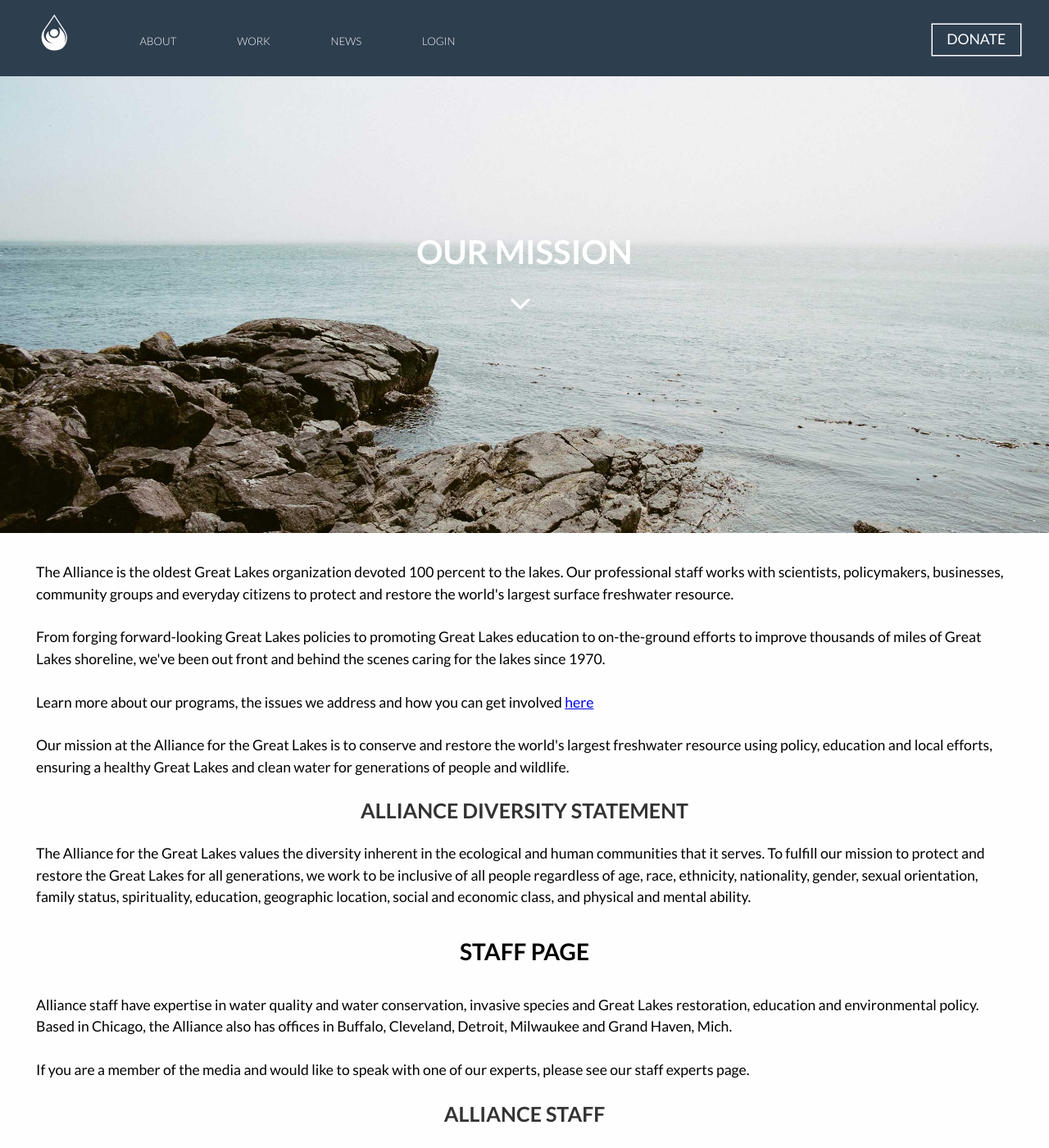
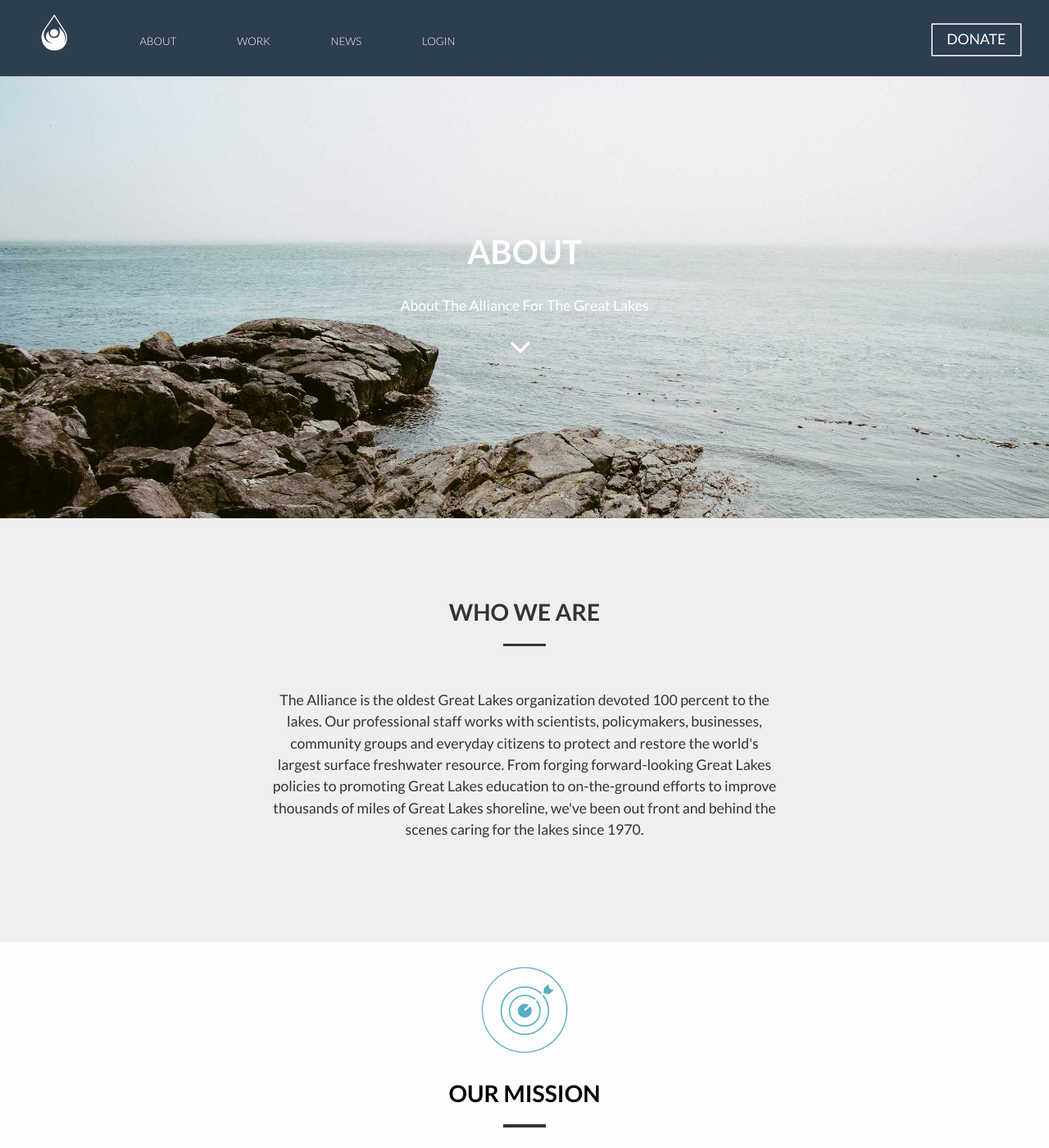
Before and after one commit to gbales11/greatlakesalliance, a Jekyll site: the page built from about.html, in a window 1280 px wide and 1400 px high. Shown: the whole window at 82% size. Built offline with Jekyll 4.4.1, drawn with Linux system fonts in a browser that asks for light colours; nearby versions of some CDN libraries; Markdown is read by kramdown in place of the engine named in the settings; some of the changed text lies outside the part shown.

Commit message:
refactor(html, css): update style of About Page
Update colors and styling on About Page.

```diff
--- a/about.html
+++ b/about.html
@@ -2,152 +2,154 @@
 layout: default
 ---
 <!-- Mission Section -->
-<h1 class="hide">About</h1>
 <div class="mission-image">
-	<h2 class="yotta">Our Mission</h2>
+	<h1 class="yotta">About</h1>
+	<p  class="subtitle-work">About The Alliance For The Great Lakes</p>
 	<i class="icon-arrow-up iconic down"></i>
 </div>
-<div class="contain">
-	<p>The Alliance is the oldest Great Lakes organization devoted 100 percent to the lakes. Our professional staff works with scientists, policymakers, businesses, community groups and everyday citizens to protect and restore the world's largest surface freshwater resource.</p>
-	<p>From forging forward-looking Great Lakes policies to promoting Great Lakes education to on-the-ground efforts to improve thousands of miles of Great Lakes shoreline, we've been out front and behind the scenes caring for the lakes since 1970.</p>
-	<p>Learn more about our programs, the issues we address and how you can get involved <a href="{{site.baseurl}}/work.html">here</a></p>
+<div class="about-section">
+	<h2>Who We Are</h2>
+	<span class="underline"></span>
+	<p class="center-align">The Alliance is the oldest Great Lakes organization devoted 100 percent to the lakes. Our professional staff works with scientists, policymakers, businesses, community groups and everyday citizens to protect and restore the world's largest surface freshwater resource. From forging forward-looking Great Lakes policies to promoting Great Lakes education to on-the-ground efforts to improve thousands of miles of Great Lakes shoreline, we've been out front and behind the scenes caring for the lakes since 1970.</p>
+</div>
 
-	<p>Our mission at the Alliance for the Great Lakes is to conserve and restore the world's largest freshwater resource using policy, education and local efforts, ensuring a healthy Great Lakes and clean water for generations of people and wildlife.</p>
+<div class="contain bottom-margin">
+
+	<i class="icon-target iconic"></i>
+	<h2>Our Mission</h2>
+	<span class="underline"></span>
+
+	<p class="center-align linkit">Our mission at the Alliance for the Great Lakes is to conserve and restore the world's largest freshwater resource using policy, education and local efforts, ensuring a healthy Great Lakes and clean water for generations of people and wildlife. Learn more about our programs, the issues we address and how you can get involved <a href="{{site.baseurl}}/work.html">here</a></p>
 
 	<h3>Alliance Diversity Statement</h3>
 
-	<p>The Alliance for the Great Lakes values the diversity inherent in the ecological and human communities that it serves. To fulfill our mission to protect and restore the Great Lakes for all generations, we work to be inclusive of all people regardless of age, race, ethnicity, nationality, gender, sexual orientation, family status, spirituality, education, geographic location, social and economic class, and physical and mental ability. </p>
+	<p class="center-align">The Alliance for the Great Lakes values the diversity inherent in the ecological and human communities that it serves. To fulfill our mission to protect and restore the Great Lakes for all generations, we work to be inclusive of all people regardless of age, race, ethnicity, nationality, gender, sexual orientation, family status, spirituality, education, geographic location, social and economic class, and physical and mental ability. </p>
 </div>
 <!-- End Issues Section -->
-<div class="contain">
-<h2>Staff Page</h2>
+<div class="contain bottom-margin">
+	<hr></hr>
+	<i class="icon-icon-5 iconic"></i>
+	<h2>Alliance Staff</h2>
+	<span class="underline"></span>
 
-<p>Alliance staff have expertise in water quality and water conservation, invasive species and Great Lakes restoration, education and environmental policy. Based in Chicago, the Alliance also has offices in Buffalo, Cleveland, Detroit, Milwaukee and Grand Haven, Mich.</p>
+	<p class="center-align">Alliance staff have expertise in water quality and water conservation, invasive species and Great Lakes restoration, education and environmental policy. Based in Chicago, the Alliance also has offices in Buffalo, Cleveland, Detroit, Milwaukee and Grand Haven, Mich.</p>
 
-<p>If you are a member of the media and would like to speak with one of our experts, please see our staff experts page.</p>
+	<div class="grid">
+		<div class="unit unit-xs-1 unit-s-1 unit-m-1 unit-l-1-3 gutter-2 staff">
+			<h6>Joel Brammeier</h6>
+			<p>President & CEO</p>
+			<p>312-445-9727</p>
+			<p>jbrammeier@greatlakes.org</p>
 
-<h3>Alliance Staff </h3>
+			<h6>Rebecca LaGesse</h6>
+			<p>Database Manager</p>
+			<p>312-445-9747</p>
+			<p>rlagesse@greatlakes.org</p>
 
-<p> Joel Brammeier
-President & CEO
-312-445-9727
-jbrammeier@greatlakes.org</p>
+			<h6>Sarah Neville</h6>
+			<p>Stewardship Coordinator</p>
+			<p>312-445-9758</p>
+			<p>sneville@greatlakes.org</p>
 
-<p>Rebecca LaGesse
-Database Manager
-312-445-9747
-rlagesse@greatlakes.org</p>
+			<h6>Todd Brennan</h6>
+			<p>Watershed Project Manager, Wisconsin</p>
+			<p>414-559-0317</p>
+			<p>tbrennan@greatlakes.org</p>
 
-<p>Sarah Neville
-Stewardship Coordinator
-312-445-9758
-sneville@greatlakes.org</p>
+			<h6>Angela Larsen</h6>
+			<p>Community Resilience Manager</p>
+			<p>312-445-9746</p>
+			<p>alarsen@greatlakes.org</p>
 
-<p>Todd Brennan
-Watershed Project Manager, Wisconsin
-414-559-0317
-tbrennan@greatlakes.org</p>
+			<h6>Mary Grace Sartoris</h6>
+			<p>Development Associate</p>
+			<p>312-445-9736</p>
+			<p>msartoris@greatlakes.org</p>
 
-<p>Angela Larsen
-Community Resilience Manager
-312-445-9746
-alarsen@greatlakes.org</p>
+			<h6>Jennifer Caddick</h6>
+			<p>Engagement Director</p>
+			<p>312-445-9760</p>
+			<p>jcaddick@greatlakes.org</p>
+		</div>
 
-<p>Mary Grace Sartoris
-Development Associate
-312-445-9736
-msartoris@greatlakes.org</p>
+		<div class="unit unit-xs-1 unit-s-1 unit-m-1 unit-l-1-3 gutter-2 staff">
+			<h6>Katharine Larson</h6>
+			<p>Education Manager</p>
+			<p>312-445-9726</p>
+			<p>klarson@greatlakes.org</p>
 
-<p>Jennifer Caddick
-Engagement Director
-312-445-9760
-jcaddick@greatlakes.org</p>
+			<h6>Carolyn Scholz</h6>
+			<p>Individual Philanthropy Director</p>
+			<p>312-445-9737</p>
+			<p>cscholz@greatlakes.org</p>
 
-<p>Katharine Larson
-Education Manager
-312-445-9726
-klarson@greatlakes.org</p>
+			<h6>Susan Campbell</h6>
+			<p>Communications Manager</p>
+			<p>414-540-0699</p>
+			<p>scampbell@greatlakes.org</p>
 
-<p>Carolyn Scholz
-Individual Philanthropy Director
-312-445-9737
-cscholz@greatlakes.org</p>
+			<h6>Michelle Liebetreu</h6>
+			<p>Institutional Development Manager</p>
+			<p>857-399-6219</p>
+			<p>mliebetreu@greatlakes.org</p>
 
-<p>Susan Campbell
-Communications Manager
-414-540-0699
-scampbell@greatlakes.org</p>
+			<h6>Stephanie Smith</h6>
+			<p>Vice President, Operations</p>
+			<p>312-445-9730</p>
+			<p>ssmith@greatlakes.org</p>
 
-<p>Michelle Liebetreu
-Institutional Development Manager
-857-399-6219
-mliebetreu@greatlakes.org</p>
+			<h6>Jamie Cross</h6>
+			<p>Adopt-a-Beach™ Manager</p>
+			<p>616-850-0745 ext. 12</p>
+			<p>jcross@greatlakes.org</p>
 
-<p>Stephanie Smith
-Vice President, Operations
-312-445-9730
-ssmith@greatlakes.org</p>
+			<h6>Khalil Ligon</h6>
+			<p>Southeast Michigan Outreach Coordinator</p>
+			<p>313-447-0132</p>
+			<p>kligon@greatlakes.org</p>
+		</div>
 
-<p>Jamie Cross
-Adopt-a-Beach™ Manager
-616-850-0745 ext. 12
-jcross@greatlakes.org</p>
+		<div class="unit unit-xs-1 unit-s-1 unit-m-1 unit-l-1-3 gutter-2 staff">
+			<h6>Janet Taylor</h6>
+			<p>Administrative Assistant, Grand Haven</p>
+			<p>616-850-0745, ext. 11</p>
+			<p>jtaylor@greatlakes.org</p>
 
-<p>Khalil Ligon
-Southeast Michigan Outreach Coordinator
-313-447-0132
-kligon@greatlakes.org</p>
+			<h6>Nate Drag</h6>
+			<p>Watershed Project Coordinator, New York</p>
+			<p>716-261-9393</p>
+			<p>ndrag@greatlakes.org</p>
 
-<p>Janet Taylor
-Administrative Assistant, Grand Haven
-616-850-0745, ext. 11
-jtaylor@greatlakes.org</p>
+			<h6>Hyle Lowry</h6>
+			<p>Ohio Outreach Coordinator</p>
+			<p>216-630-8140</p>
+			<p>hlowry@greatlakes.org</p>
 
-<p>Nate Drag
-Watershed Project Coordinator, New York
-716-261-9393
-ndrag@greatlakes.org</p>
+			<h6>Lyman Welch</h6>
+			<p>Water Quality Director</p>
+			<p>312-445-9739</p>
+			<p>lwelch@greatlakes.org</p>
 
-<p>Hyle Lowry
-Ohio Outreach Coordinator
-216-630-8140
-hlowry@greatlakes.org</p>
+			<h6>Judy Freed</h6>
+			<p>Marketing Strategist</p>
+			<p>312-445-9751</p>
+			<p>jfreed@greatlakes.org</p>
 
-<p>Lyman Welch
-Water Quality Director
-312-445-9739
-lwelch@greatlakes.org</p>
+			<h6>Olga Lyandres</h6>
+			<p>Research Manager</p>
+			<p>312-445-9749</p>
+			<p>olyandres@greatlakes.org</p>
 
-<p>Judy Freed
-Marketing Strategist
-312-445-9751
-jfreed@greatlakes.org</p>
-
-<p>Olga Lyandres
-Research Manager
-312-445-9749
-olyandres@greatlakes.org</p>
-
-<p>Ruth Perret Goluboff
-Community Coordinator
-312-445-9732
-rgoluboff@greatlakes.org</p>
-
-<p>Bettina Marshall
-Office Manager, Chicago
-312-445-9721
-bmarshall@greatlakes.org</p>
-
-<h3>Consultants</h3>
-
-<p>Janice Enloe
-Graphic Designer</p>
-
-<p>Lloyd DeGrane
-Freelance Photographer</p>
+			<h6>Ruth Perret Goluboff</h6>
+			<p>Community Coordinator</p>
+			<p>312-445-9732</p>
+			<p>rgoluboff@greatlakes.org</p>
+		</div>
+	</div>
 </div>
 
 <div class="contain">
+	<hr></hr>
 	<i class="icon-phone iconic"></i>
 	<h2>Contact Us </h2>
 	<span class="underline"></span>
@@ -196,7 +198,7 @@
 
 	<a class="buttons micro" href="mailto:alliance@greatlakes.org">Email Us</a>
 	<div class="follow">
-		<p class="center-align">Or follow us on Facebook, Twitter and You Tube!</p>
+		<p class="center-align">Or follow us on Facebook, Twitter and YouTube!</p>
 	</div>
 	<div class="row">
 	    <ul class="social-buttons">
--- a/css/style.css
+++ b/css/style.css
@@ -703,6 +703,25 @@
 
 /* About Section */
 /* line 559, /Users/sam/Documents/Graphic Design/3rd Year/Semester 6/Web Dev. V/greatlakesalliance/scss/components/main */
+.about-section {
+  background-color: #EFEFEF;
+  color: #333;
+  margin-top: -3em;
+  padding: 5em 2.5em; }
+
+/* line 566, /Users/sam/Documents/Graphic Design/3rd Year/Semester 6/Web Dev. V/greatlakesalliance/scss/components/main */
+.linkit a {
+  color: #2d3e4f;
+  text-decoration: none;
+  border-bottom: 2px solid #2d3e4f;
+  font-weight: bolder;
+  transition: all 10ms ease-in-out; }
+  /* line 571, /Users/sam/Documents/Graphic Design/3rd Year/Semester 6/Web Dev. V/greatlakesalliance/scss/components/main */
+  .linkit a:hover {
+    color: #58aec4;
+    border-bottom: 3px solid #58aec4; }
+
+/* line 578, /Users/sam/Documents/Graphic Design/3rd Year/Semester 6/Web Dev. V/greatlakesalliance/scss/components/main */
 ul.social-buttons {
   list-style: none;
   margin: 5rem;
@@ -710,12 +729,12 @@
   text-align: center;
   margin: 0 auto; }
 
-/* line 567, /Users/sam/Documents/Graphic Design/3rd Year/Semester 6/Web Dev. V/greatlakesalliance/scss/components/main */
+/* line 586, /Users/sam/Documents/Graphic Design/3rd Year/Semester 6/Web Dev. V/greatlakesalliance/scss/components/main */
 ul.social-buttons li {
   display: inline-block;
   margin-right: 10px; }
 
-/* line 573, /Users/sam/Documents/Graphic Design/3rd Year/Semester 6/Web Dev. V/greatlakesalliance/scss/components/main */
+/* line 592, /Users/sam/Documents/Graphic Design/3rd Year/Semester 6/Web Dev. V/greatlakesalliance/scss/components/main */
 .social-btn {
   box-shadow: 0 0 0 1.5px #58aec4;
   transition: all 150ms ease-in-out;
@@ -731,39 +750,44 @@
     color: #FEFEFE;
     background-color: #58aec4; }
 
-/* line 584, /Users/sam/Documents/Graphic Design/3rd Year/Semester 6/Web Dev. V/greatlakesalliance/scss/components/main */
+/* line 603, /Users/sam/Documents/Graphic Design/3rd Year/Semester 6/Web Dev. V/greatlakesalliance/scss/components/main */
 .follow {
   margin-top: 3em;
   color: #a6a6a9;
   text-transform: uppercase; }
 
-/* line 590, /Users/sam/Documents/Graphic Design/3rd Year/Semester 6/Web Dev. V/greatlakesalliance/scss/components/main */
+/* line 609, /Users/sam/Documents/Graphic Design/3rd Year/Semester 6/Web Dev. V/greatlakesalliance/scss/components/main */
 .offices {
   margin-bottom: 3em; }
 
-/* line 594, /Users/sam/Documents/Graphic Design/3rd Year/Semester 6/Web Dev. V/greatlakesalliance/scss/components/main */
+/* line 613, /Users/sam/Documents/Graphic Design/3rd Year/Semester 6/Web Dev. V/greatlakesalliance/scss/components/main */
 .offices h6 {
   color: #58aec4; }
 
-/* line 598, /Users/sam/Documents/Graphic Design/3rd Year/Semester 6/Web Dev. V/greatlakesalliance/scss/components/main */
+/* line 617, /Users/sam/Documents/Graphic Design/3rd Year/Semester 6/Web Dev. V/greatlakesalliance/scss/components/main */
+.staff h6 {
+  color: #58aec4;
+  margin-top: 4em; }
+
+/* line 622, /Users/sam/Documents/Graphic Design/3rd Year/Semester 6/Web Dev. V/greatlakesalliance/scss/components/main */
 .underline {
   display: block;
-  width: 45px;
-  height: 4px;
+  width: 3em;
+  height: 0.2em;
   background: #333;
   margin: 0 auto;
   margin-top: -15px;
   margin-bottom: 3em; }
 
 /* News Page*/
-/* line 610, /Users/sam/Documents/Graphic Design/3rd Year/Semester 6/Web Dev. V/greatlakesalliance/scss/components/main */
+/* line 634, /Users/sam/Documents/Graphic Design/3rd Year/Semester 6/Web Dev. V/greatlakesalliance/scss/components/main */
 .wrap {
   height: 100vh;
   display: -webkit-flex;
   display: -ms-flexbox;
   display: flex; }
 
-/* line 614, /Users/sam/Documents/Graphic Design/3rd Year/Semester 6/Web Dev. V/greatlakesalliance/scss/components/main */
+/* line 638, /Users/sam/Documents/Graphic Design/3rd Year/Semester 6/Web Dev. V/greatlakesalliance/scss/components/main */
 main {
   -webkit-flex: 1;
       -ms-flex: 1;
@@ -772,13 +796,13 @@
   display: -ms-flexbox;
   display: flex; }
 
-/* line 618, /Users/sam/Documents/Graphic Design/3rd Year/Semester 6/Web Dev. V/greatlakesalliance/scss/components/main */
+/* line 642, /Users/sam/Documents/Graphic Design/3rd Year/Semester 6/Web Dev. V/greatlakesalliance/scss/components/main */
 aside, article {
   overflow-y: scroll;
   padding: 2em;
   margin-top: 5em; }
 
-/* line 623, /Users/sam/Documents/Graphic Design/3rd Year/Semester 6/Web Dev. V/greatlakesalliance/scss/components/main */
+/* line 647, /Users/sam/Documents/Graphic Design/3rd Year/Semester 6/Web Dev. V/greatlakesalliance/scss/components/main */
 aside {
   -webkit-flex: 1;
       -ms-flex: 1;
@@ -786,7 +810,7 @@
   background: url("../images/greatlakes-56.jpg") no-repeat center top;
   background-size: cover; }
 
-/* line 628, /Users/sam/Documents/Graphic Design/3rd Year/Semester 6/Web Dev. V/greatlakesalliance/scss/components/main */
+/* line 652, /Users/sam/Documents/Graphic Design/3rd Year/Semester 6/Web Dev. V/greatlakesalliance/scss/components/main */
 article {
   -webkit-flex: 2;
       -ms-flex: 2;
@@ -794,7 +818,7 @@
   background-color: #FEFEFE; }
 
 @media (max-width: 50em) {
-  /* line 633, /Users/sam/Documents/Graphic Design/3rd Year/Semester 6/Web Dev. V/greatlakesalliance/scss/components/main */
+  /* line 657, /Users/sam/Documents/Graphic Design/3rd Year/Semester 6/Web Dev. V/greatlakesalliance/scss/components/main */
   main {
     -webkit-flex-direction: column;
         -ms-flex-direction: column;
@@ -802,7 +826,7 @@
  }
 
 /* Education section*/
-/* line 640, /Users/sam/Documents/Graphic Design/3rd Year/Semester 6/Web Dev. V/greatlakesalliance/scss/components/main */
+/* line 664, /Users/sam/Documents/Graphic Design/3rd Year/Semester 6/Web Dev. V/greatlakesalliance/scss/components/main */
 .kit {
   border: 6px solid #c9c9c9;
   padding: 2em;
```
Also changed, not shown: scss/components/_main.scss (+26 -2 lines).
